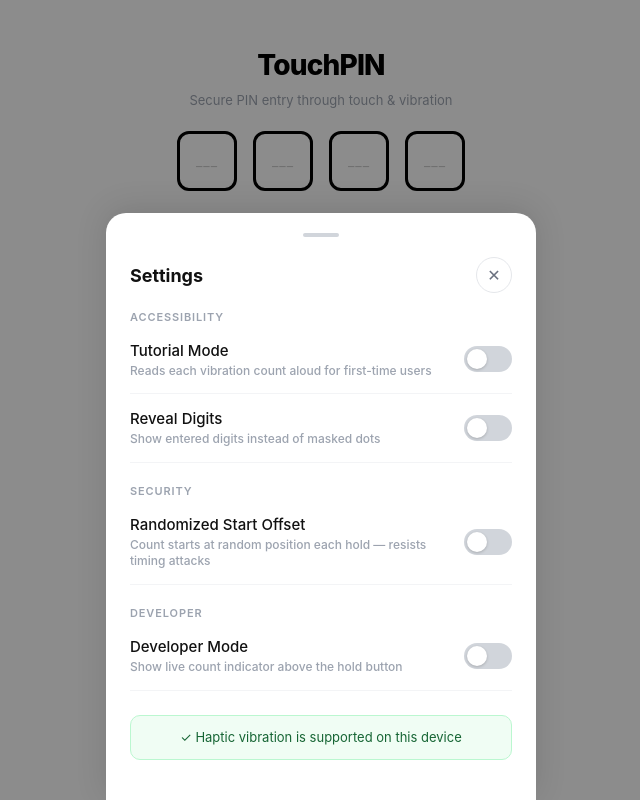
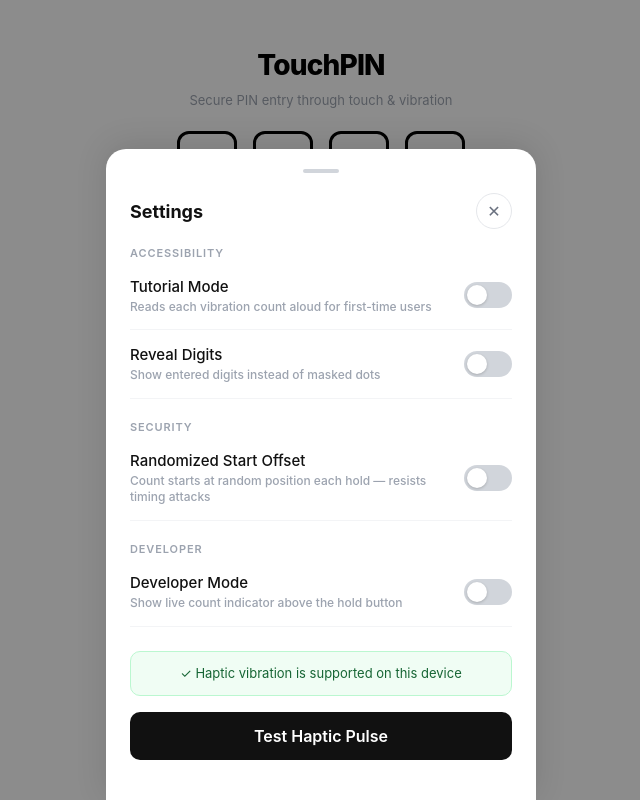
Before and after one commit to UtkarshDugar04/HDFC-auth-1, a React (Vite) app: page / in a window 1280 px wide. Both pictures are taken after a click on the button "Open accessibility and security settings". Shown: the whole page, without its empty margins (319-959 px from the left). Built offline with nearby package versions, Linux system fonts and the light colour scheme.

Commit message:
Add Test Haptic button to settings

```diff
--- a/src/app/components/SettingsPanel.tsx
+++ b/src/app/components/SettingsPanel.tsx
@@ -315,6 +315,30 @@ export function SettingsPanel({
               : "⚠ Vibration not available — using audio fallback"}
           </p>
         </div>
+
+        {/* Test button */}
+        {vibrationSupported && (
+          <button
+            onClick={() => {
+              if (navigator.vibrate) {
+                navigator.vibrate([100, 200, 100]);
+              }
+            }}
+            style={{
+              width: "100%",
+              marginTop: 16,
+              padding: "12px",
+              borderRadius: 10,
+              backgroundColor: "#111",
+              color: "#fff",
+              fontWeight: 600,
+              border: "none",
+              cursor: "pointer"
+            }}
+          >
+            Test Haptic Pulse
+          </button>
+        )}
       </motion.div>
     </>
   );
```
Also changed, not shown: 3 other files (tests, documents, lock files or other folders).
